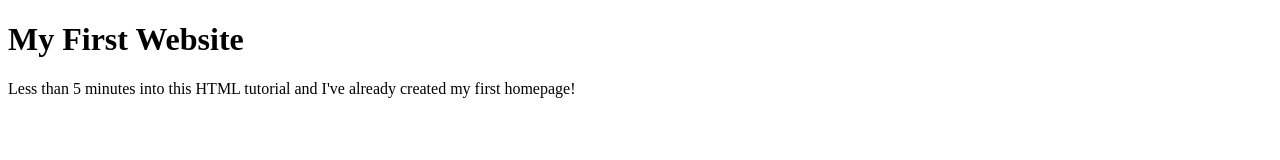
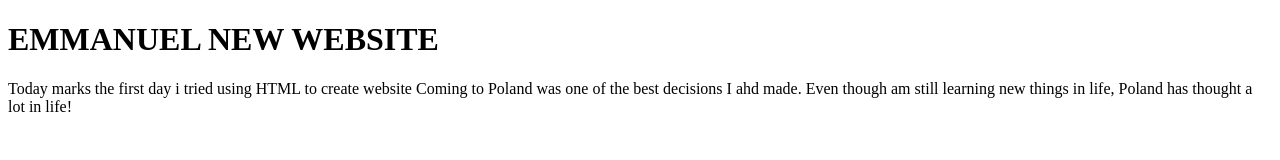
Before and after one commit to emm-za-code/git-dem, a plain HTML site: page Website.html in a window 1280 px wide. Drawn offline with Linux system fonts and the light colour scheme.

Commit message:
new creating

```diff
--- a/Website.html
+++ b/Website.html
@@ -1,11 +1,12 @@
 <!DOCTYPE html>
 <html>
 <head>
-<title>HTML Tutorial Example</title>
+<title>HTML Website Creations</title>
 </head>
 <body>
-<h1>My First Website</h1>
-<p>Less than 5 minutes into this HTML tutorial and
-I've already created my first homepage!</p>
+<h1>EMMANUEL NEW WEBSITE</h1>
+<p>Today marks the first day i tried using HTML to create website
+Coming to Poland was one of the best decisions I ahd made. Even though am still learning new things in life,
+Poland has thought a lot in life!</p>
 </body>
 </html>
```
